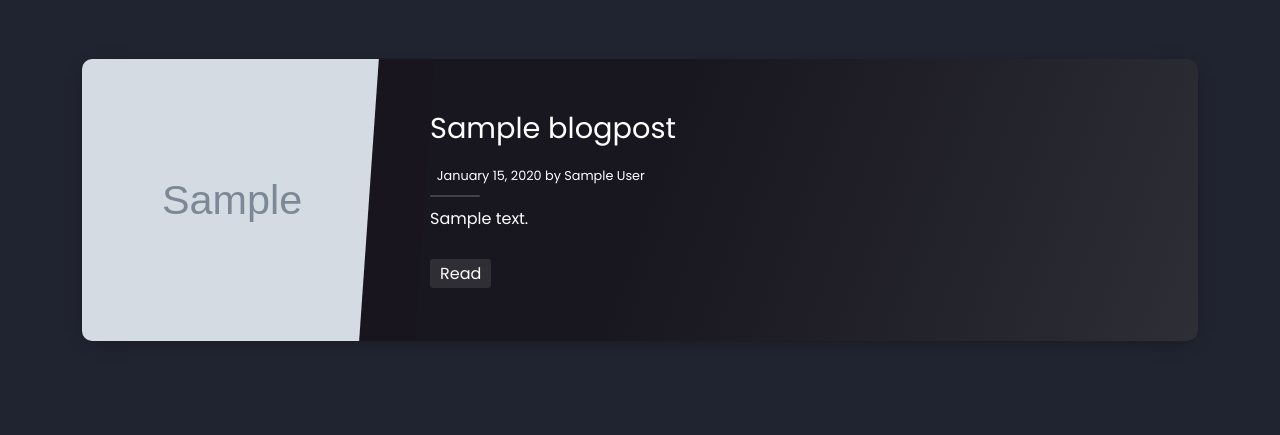
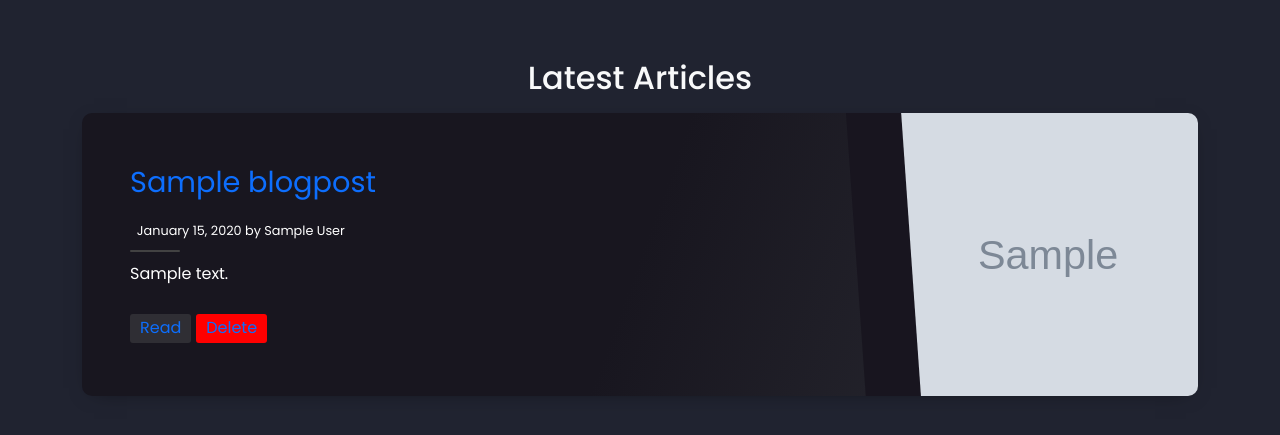
Before and after one commit to Edu58/Flask-Personal-Blog, a Flask app: page / in a window 1280 px wide. Shown: the part 69-504 px from the top of the page. Run offline with Flask 2, Linux system fonts and the light colour scheme; a user stored in the database is signed in; tables that the repository leaves empty hold one stand-in row (values such as "Sample post"); grey boxes marked "Sample" are stand-in pictures; some libraries are stand-ins or nearby versions.

Commit message:
feat: adds delete route

```diff
--- a/app/main/views.py
+++ b/app/main/views.py
@@ -2,14 +2,15 @@
 from app import db, photos
 from app.models import BlogPost, Comments
 from flask import render_template, request, redirect, url_for, flash
-from flask_login import login_required, current_user
+from flask_login import login_required
 from .forms import NewBlogPost, CommentForm
 from werkzeug.utils import secure_filename
+from sqlalchemy import desc
 
 
 @main.route('/')
 def index():
-    blogposts = BlogPost.query.all()
+    blogposts = BlogPost.query.order_by(desc(BlogPost.created_on))
     return render_template('index.html', blogposts=blogposts)
 
 
@@ -58,3 +59,18 @@
         return redirect(url_for('main.index'))
 
     return render_template('add-blogpost.html', form=form)
+
+
+@main.route('/<post_id>', methods=["GET", "DELETE"])
+@login_required
+def delete_post(post_id):
+    post_to_delete = BlogPost.query.filter_by(post_id=post_id).first()
+
+    if post_to_delete:
+        db.session.delete(post_to_delete)
+        db.session.commit()
+        return redirect(url_for('main.index'))
+    else:
+        pass
+
+    return redirect(url_for('main.index'))
--- a/app/static/index.css
+++ b/app/static/index.css
@@ -12,10 +12,6 @@
 
 .postcard.dark {
     background-color: #18151ff3;
-}
-
-a {
-    color: inherit;
 }
 
 h1,
@@ -89,6 +85,11 @@
 
 .postcard .postcard__tagbox .tag__item:hover {
     background: rgba(83, 83, 83, 0.8);
+}
+
+.postcard .postcard__tagbox .tag__item.delete {
+    color: white !important;
+    background: red;
 }
 
 .postcard:before {
--- a/app/templates/index.html
+++ b/app/templates/index.html
@@ -9,6 +9,8 @@
 {% block title %} Home {% endblock %}
 
 {% block content %}
+
+<p class="h2 text-center text-light mb-3">Latest Articles</p>
 
 {% for blogpost in blogposts %}
 <article class="postcard dark">
@@ -32,6 +34,11 @@
             <li class="tag__item"><a
                     href="{{ url_for('main.read_post', post_title=blogpost.title, post_id=blogpost.post_id) }}"
                     class="text-decoration-none fs-6">Read</a>
+                {% if current_user.is_authenticated %}
+            <li class="tag__item delete"><a
+                    href="{{ url_for('main.delete_post', post_id=blogpost.post_id) }}"
+                    class="text-decoration-none fs-6">Delete</a>
+                {% endif %}
         </ul>
     </div>
 </article>
--- a/migrations/versions/c7c9f2daa572_.py
+++ b/migrations/versions/2faf981d8e22_.py
@@ -1,8 +1,8 @@
 """empty message
 
-Revision ID: c7c9f2daa572
+Revision ID: 2faf981d8e22
 Revises:
-Create Date: 2022-05-14 23:51:16.553958
+Create Date: 2022-05-15 01:05:12.053747
 
 """
 from alembic import op
@@ -10,7 +10,7 @@
 
 
 # revision identifiers, used by Alembic.
-revision = 'c7c9f2daa572'
+revision = '2faf981d8e22'
 down_revision = None
 branch_labels = None
 depends_on = None
```
Also changed, not shown: app/models.py (+0 -8 lines), app/static/photos/0_GettyImages-1240662128.jpg (added), app/static/photos/0_GettyImages-1240662128_1.jpg (added), 1 other file.
